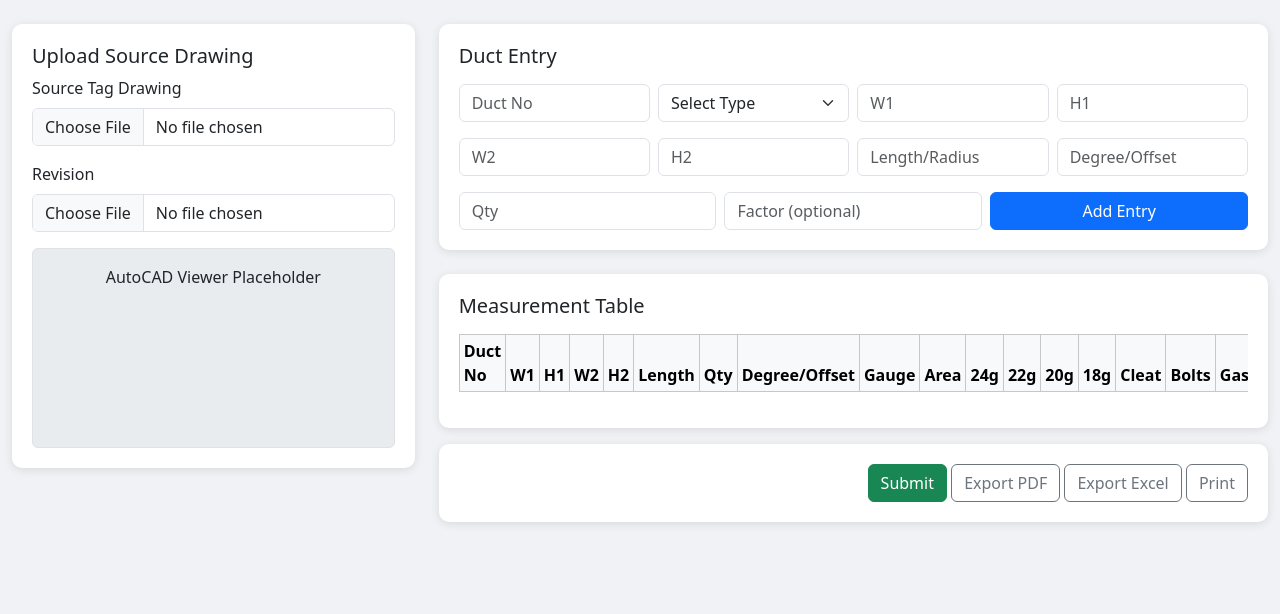
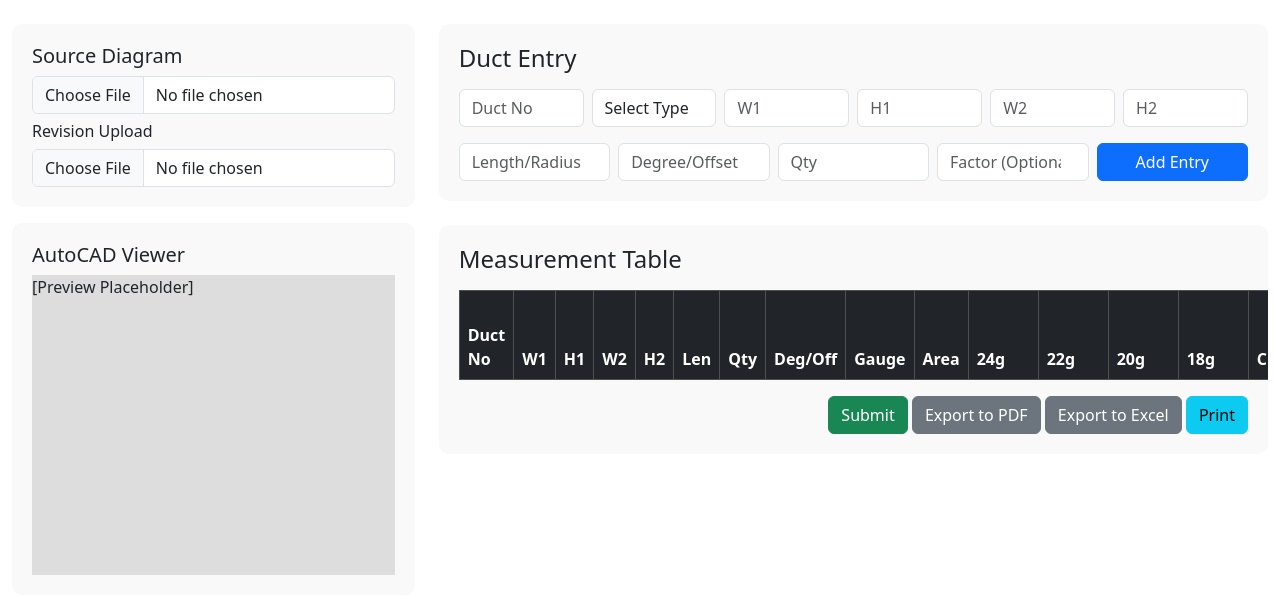
Before and after one commit to sampletech18/Ducting_project, a Flask app: template app/templates/measurement_sheet.html in a window 1280 px wide. Shown: the top 614 px of the page. Run offline with Flask 3, Linux system fonts and the light colour scheme; the template is opened without the code that fills it, so the values that code supplies are empty.

Commit message:
Update measurement_sheet.html

```diff
--- a/app/templates/measurement_sheet.html
+++ b/app/templates/measurement_sheet.html
@@ -5,55 +5,44 @@
   <title>Measurement Sheet</title>
   <link href="https://cdn.jsdelivr.net/npm/bootstrap@5.3.2/dist/css/bootstrap.min.css" rel="stylesheet" />
   <style>
-    body {
-      background-color: #f0f2f5;
-    }
     .form-section {
-      background: #ffffff;
+      background: #f9f9f9;
       border-radius: 10px;
       padding: 20px;
-      box-shadow: 0 2px 10px rgba(0, 0, 0, 0.1);
     }
     .table-section {
       overflow-x: auto;
     }
-    .form-label {
-      font-weight: 500;
+    .gauge-col {
+      min-width: 70px;
     }
   </style>
 </head>
 <body>
   <div class="container-fluid mt-4">
     <div class="row">
-      <!-- Left: Diagram Upload -->
+      <!-- Left Section -->
       <div class="col-md-4">
-        <div class="form-section">
-          <h5>Upload Source Drawing</h5>
-          <div class="mb-3">
-            <label class="form-label">Source Tag Drawing</label>
+        <div class="form-section mb-3">
+          <h5>Source Diagram</h5>
+          <input type="file" class="form-control mb-2" />
+          <h6>Revision Upload</h6>
           <input type="file" class="form-control" />
         </div>
-          <div class="mb-3">
-            <label class="form-label">Revision</label>
-            <input type="file" class="form-control" />
-          </div>
-          <div class="mt-3">
-            <div class="border rounded p-3 text-center" style="height: 200px; background-color: #e9ecef;">
-              AutoCAD Viewer Placeholder
-            </div>
-          </div>
+        <div class="form-section">
+          <h5>AutoCAD Viewer</h5>
+          <div style="height: 300px; background-color: #ddd;">[Preview Placeholder]</div>
         </div>
       </div>
 
-      <!-- Right: Duct Entry Form and Table -->
+      <!-- Right Section -->
       <div class="col-md-8">
         <div class="form-section">
-          <h5 class="mb-3">Duct Entry</h5>
-
+          <h4 class="mb-3">Duct Entry</h4>
           <div class="row g-2">
-            <div class="col"><input type="text" class="form-control" placeholder="Duct No" id="duct_no"></div>
+            <div class="col"><input type="text" id="duct_no" class="form-control" placeholder="Duct No" /></div>
             <div class="col">
-              <select class="form-select" id="duct_type">
+              <select id="duct_type" class="form-control">
                 <option value="">Select Type</option>
                 <option value="ST">ST</option>
                 <option value="ELB">ELB</option>
@@ -64,111 +53,95 @@
                 <option value="VANES">VANES</option>
               </select>
             </div>
-            <div class="col"><input type="number" class="form-control" placeholder="W1" id="w1"></div>
-            <div class="col"><input type="number" class="form-control" placeholder="H1" id="h1"></div>
+            <div class="col"><input type="number" id="w1" class="form-control" placeholder="W1" /></div>
+            <div class="col"><input type="number" id="h1" class="form-control" placeholder="H1" /></div>
+            <div class="col"><input type="number" id="w2" class="form-control" placeholder="W2" /></div>
+            <div class="col"><input type="number" id="h2" class="form-control" placeholder="H2" /></div>
           </div>
-
           <div class="row g-2 mt-2">
-            <div class="col"><input type="number" class="form-control" placeholder="W2" id="w2"></div>
-            <div class="col"><input type="number" class="form-control" placeholder="H2" id="h2"></div>
-            <div class="col"><input type="number" class="form-control" placeholder="Length/Radius" id="length"></div>
-            <div class="col"><input type="text" class="form-control" placeholder="Degree/Offset" id="degree"></div>
-          </div>
-
-          <div class="row g-2 mt-2">
-            <div class="col"><input type="number" class="form-control" placeholder="Qty" id="quantity"></div>
-            <div class="col"><input type="number" step="0.01" class="form-control" placeholder="Factor (optional)" id="factor"></div>
-            <div class="col d-grid">
-              <button id="add-entry-btn" class="btn btn-primary">Add Entry</button>
+            <div class="col"><input type="number" id="length" class="form-control" placeholder="Length/Radius" /></div>
+            <div class="col"><input type="number" id="degree" class="form-control" placeholder="Degree/Offset" /></div>
+            <div class="col"><input type="number" id="quantity" class="form-control" placeholder="Qty" /></div>
+            <div class="col"><input type="number" id="factor" class="form-control" placeholder="Factor (Optional)" /></div>
+            <div class="col">
+              <button onclick="addEntry()" class="btn btn-primary w-100">Add Entry</button>
             </div>
           </div>
         </div>
 
-        <!-- Live Table -->
-        <div class="form-section mt-4">
-          <h5 class="mb-3">Measurement Table</h5>
-          <div class="table-section">
-            <table class="table table-bordered table-striped table-sm" id="entry-table">
-              <thead class="table-light">
+        <!-- Table Section -->
+        <div class="form-section table-section mt-4">
+          <h4 class="mb-3">Measurement Table</h4>
+          <table class="table table-bordered table-striped">
+            <thead class="table-dark">
               <tr>
-                  <th>Duct No</th>
-                  <th>W1</th>
-                  <th>H1</th>
-                  <th>W2</th>
-                  <th>H2</th>
-                  <th>Length</th>
-                  <th>Qty</th>
-                  <th>Degree/Offset</th>
-                  <th>Gauge</th>
-                  <th>Area</th>
-                  <th>24g</th>
-                  <th>22g</th>
-                  <th>20g</th>
-                  <th>18g</th>
-                  <th>Cleat</th>
-                  <th>Bolts</th>
-                  <th>Gasket</th>
-                  <th>Corner</th>
+                <th>Duct No</th><th>W1</th><th>H1</th><th>W2</th><th>H2</th><th>Len</th><th>Qty</th><th>Deg/Off</th>
+                <th>Gauge</th><th>Area</th>
+                <th class="gauge-col">24g</th><th class="gauge-col">22g</th><th class="gauge-col">20g</th><th class="gauge-col">18g</th>
+                <th>Cleat</th><th>Nuts & Bolts</th><th>Gasket</th><th>Corner</th>
                 <th>Actions</th>
               </tr>
             </thead>
-              <tbody id="entry-table-body">
-              </tbody>
+            <tbody id="entry-table-body"></tbody>
           </table>
+          <div class="mt-3 text-end">
+            <button class="btn btn-success">Submit</button>
+            <button class="btn btn-secondary">Export to PDF</button>
+            <button class="btn btn-secondary">Export to Excel</button>
+            <button class="btn btn-info">Print</button>
           </div>
-        </div>
-
-        <!-- Bottom Buttons -->
-        <div class="form-section mt-3 text-end">
-          <button class="btn btn-success">Submit</button>
-          <button class="btn btn-outline-secondary">Export PDF</button>
-          <button class="btn btn-outline-secondary">Export Excel</button>
-          <button class="btn btn-outline-secondary">Print</button>
         </div>
       </div>
     </div>
   </div>
 
-  <!-- Script -->
 <script>
   function addEntry() {
-      const duct_no = document.getElementById("duct_no").value;
-      const duct_type = document.getElementById("duct_type").value;
-      const w1 = document.getElementById("w1").value;
-      const h1 = document.getElementById("h1").value;
-      const w2 = document.getElementById("w2").value;
-      const h2 = document.getElementById("h2").value;
-      const length = document.getElementById("length").value;
-      const degree = document.getElementById("degree").value;
-      const quantity = document.getElementById("quantity").value;
-      const factor = document.getElementById("factor").value;
+    const data = {
+      duct_no: document.getElementById("duct_no").value,
+      duct_type: document.getElementById("duct_type").value,
+      w1: parseFloat(document.getElementById("w1").value),
+      h1: parseFloat(document.getElementById("h1").value),
+      w2: parseFloat(document.getElementById("w2").value) || 0,
+      h2: parseFloat(document.getElementById("h2").value) || 0,
+      length: parseFloat(document.getElementById("length").value) || 0,
+      degree: parseFloat(document.getElementById("degree").value) || 0,
+      quantity: parseInt(document.getElementById("quantity").value),
+      factor: parseFloat(document.getElementById("factor").value) || 1
+    };
 
-      // Basic validation
-      if (!duct_no || !duct_type || !w1 || !h1 || !quantity || !length) {
-        alert("Please fill required fields");
+    if (!data.duct_no || !data.duct_type || !data.w1 || !data.h1 || !data.length || !data.quantity) {
+      alert("Please fill all required fields.");
       return;
     }
 
+    fetch('/calculate-entry', {
+      method: 'POST',
+      headers: { 'Content-Type': 'application/json' },
+      body: JSON.stringify(data)
+    })
+    .then(res => res.json())
+    .then(entry => {
       const row = `
         <tr>
-          <td>${duct_no}</td>
-          <td>${w1}</td>
-          <td>${h1}</td>
-          <td>${w2}</td>
-          <td>${h2}</td>
-          <td>${length}</td>
-          <td>${quantity}</td>
-          <td>${degree}</td>
-          <td>-</td>
-          <td>-</td>
-          <td>0</td>
-          <td>0</td>
-          <td>0</td>
-          <td>0</td>
-          <td>0</td>
-          <td>0</td>
-          <td>0</td>
-          <td>0</td>
+          <td>${entry.duct_no}</td>
+          <td>${entry.w1}</td>
+          <td>${entry.h1}</td>
+          <td>${entry.w2}</td>
+          <td>${entry.h2}</td>
+          <td>${entry.length}</td>
+          <td>${entry.quantity}</td>
+          <td>${entry.degree}</td>
+          <td>${entry.gauge}</td>
+          <td>${entry.area.toFixed(2)}</td>
+          <td>${entry.g24.toFixed(2)}</td>
+          <td>${entry.g22.toFixed(2)}</td>
+          <td>${entry.g20.toFixed(2)}</td>
+          <td>${entry.g18.toFixed(2)}</td>
+          <td>${entry.cleat}</td>
+          <td>${entry.nuts_bolts}</td>
+          <td>${entry.gasket.toFixed(2)}</td>
+          <td>${entry.corner}</td>
           <td>
             <button class="btn btn-sm btn-warning">Edit</button>
             <button class="btn btn-sm btn-danger">Delete</button>
@@ -176,11 +149,12 @@
         </tr>
       `;
       document.getElementById("entry-table-body").insertAdjacentHTML("beforeend", row);
+    })
+    .catch(error => {
+      console.error("Error:", error);
+      alert("Server error while calculating.");
+    });
   }
-
-    document.addEventListener("DOMContentLoaded", () => {
-      document.getElementById("add-entry-btn").addEventListener("click", addEntry);
-    });
 </script>
 </body>
 </html>
```
Lines whose indentation alone changed are shown as unchanged.
